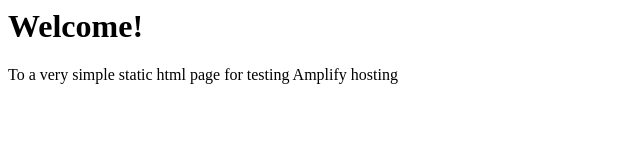
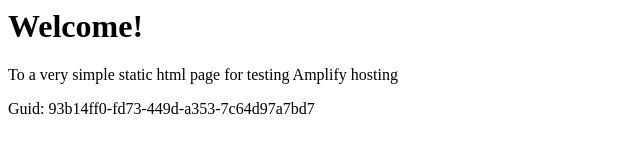
Before and after one commit to aws-aemilia-gru/Github-PR-Commit-Integration-Test-DoNotTouch-Gith-OKSLNVO2-v1-prod-sa-east-1, a website: page src/index.html in a window 1280 px wide. Shown: the whole page, without its empty margins (0-640 px from the left). Drawn offline with Linux system fonts and the light colour scheme.

Commit message:
commit from integ tests

```diff
--- a/src/index.html
+++ b/src/index.html
@@ -1,3 +1,5 @@
+
+
 <html lang="en">
 
 <head>
@@ -10,6 +12,6 @@
 <body>
     <h1>Welcome!</h1>
     <p>To a very simple static html page for testing Amplify hosting</p>
-</body>
+    <p>Guid: 93b14ff0-fd73-449d-a353-7c64d97a7bd7</p></body>
 
 </html>
```
